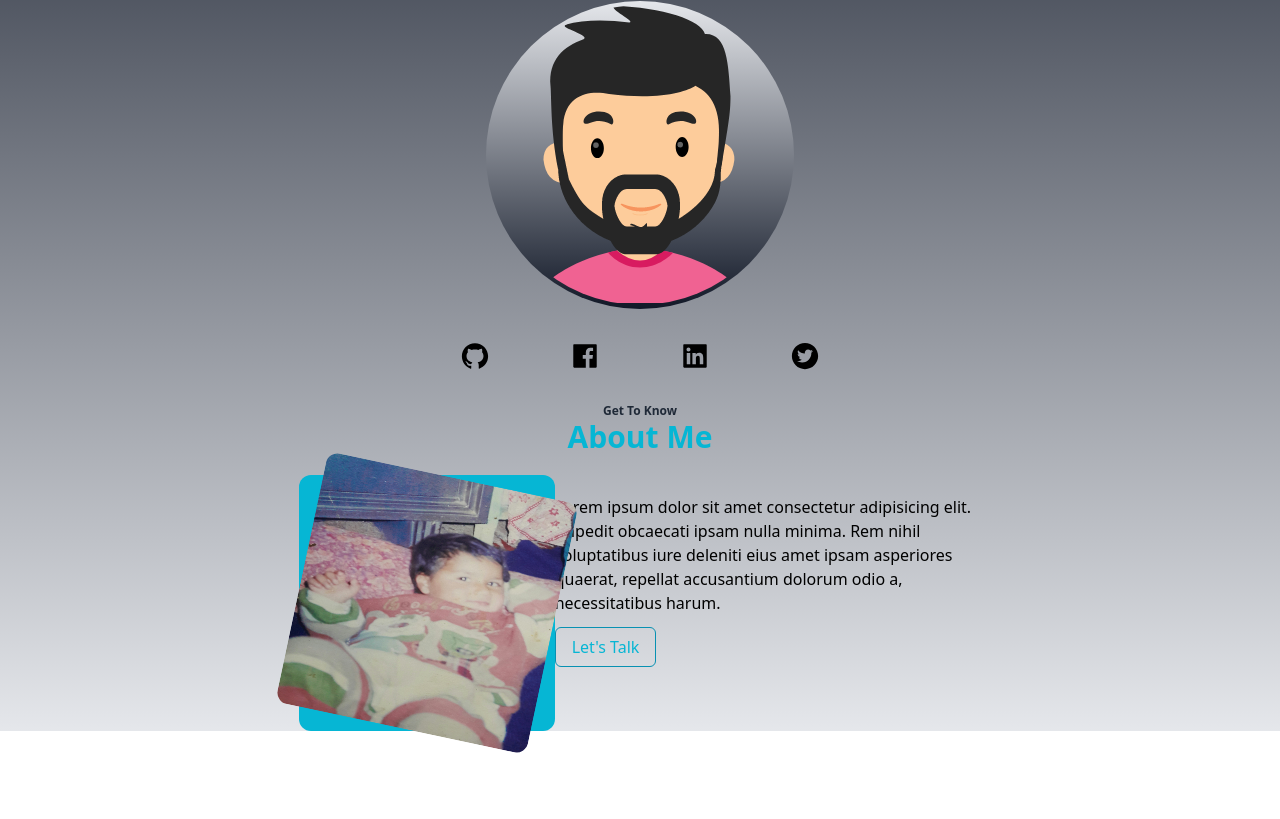
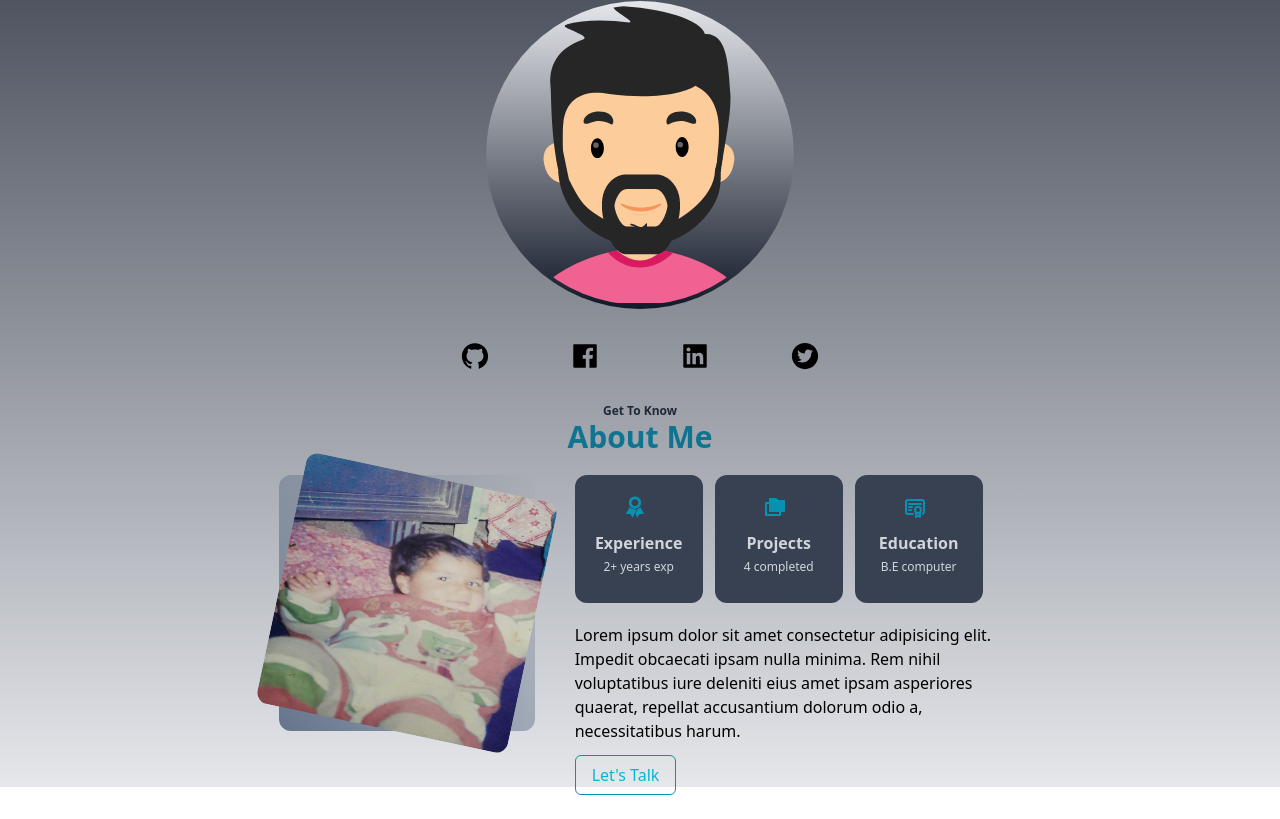
Before and after one commit to syedasrar00/portfolio-v2, a React (Vite) app: page / in a window 1280 px wide. Shown: the part 325-1144 px from the top of the page. Before the commit the page ends 1088 px from the top, so only its background shows below. Built offline with nearby package versions, Linux system fonts and the light colour scheme.

Commit message:
added exp, project, qual card

```diff
--- a/src/components/About.jsx
+++ b/src/components/About.jsx
@@ -1,17 +1,38 @@
 import React from 'react'
-import childPic from './assets/childhood.jpg'
+import childPic from './assets/childhood.jpg';
+import { IoIosRibbon } from 'react-icons/io';
+import { RiFoldersFill } from 'react-icons/ri';
+import { TbCertificate } from 'react-icons/tb';
+import { variable } from './variable';
 
 export default function About() {
   return (
     <div className='my-8'>
         <p className='text-gray-800 font-sans text-center text-xs font-bold'>Get To Know</p>
-        <h1 className='text-3xl font-bold text-cyan-500 text-center'>About Me</h1>
-        <div className="flex my-5 justify-center">
-            <div className='bg-cyan-500 rounded-xl'><img src={childPic} className="h-64 w-64 rotate-12 rounded-xl hover:rotate-0 ease-in duration-300"/></div>
+        <h1 className='text-3xl font-bold text-cyan-700 text-center'>About Me</h1>
+        <div className="flex my-5 justify-center gap-x-10">
+            <div className='bg-gradient-to-tr from-slate-500 to-transparent rounded-xl w-64 h-64'>
+                <img src={childPic} className="h-64 w-64 rotate-12 rounded-xl hover:rotate-0 ease-in duration-300"/>
+            </div>
             <div className="w-1/3 gap-5">
-                {/* <card />
-                <card />
-                <card /> */}
+                <div className="flex text-center">
+                    <section className='w-32 h-32 bg-gray-700 mr-3 rounded-xl hover:bg-gray-500 ease-in duration-300'>
+                        <p className='text-2xl mx-12 mt-5 text-cyan-600'><IoIosRibbon /></p>
+                        <h1 className='text-gray-300 font-bold pt-3 pb-1'>Experience</h1>
+                        <p className='text-gray-300 text-xs'>{variable.exp}</p>
+                    </section>
+                    <section className='w-32 h-32 bg-gray-700 mr-3 rounded-xl hover:bg-gray-500 ease-in duration-300'>
+                        <p className='text-2xl mx-12 mt-5 text-cyan-600'><RiFoldersFill /></p>
+                        <h1 className='text-gray-300 font-bold pt-3 pb-1'>Projects</h1>
+                        <p className='text-gray-300 text-xs'>{variable.project}</p>
+                    </section>
+                    <section className='w-32 h-32 bg-gray-700 mr-3 rounded-xl hover:bg-gray-500 ease-in duration-300'>
+                        <p className='text-2xl mx-12 mt-5 text-cyan-600'><TbCertificate /></p>
+                        <h1 className='text-gray-300 font-bold pt-3 pb-1'>Education</h1>
+                        <p className='text-gray-300 text-xs'>{variable.qualification}</p>
+                    </section>
+
+                </div>
                 <p className='my-5'>Lorem ipsum dolor sit amet consectetur adipisicing elit. Impedit obcaecati ipsam nulla minima. Rem nihil voluptatibus iure deleniti eius amet ipsam asperiores quaerat, repellat accusantium dolorum odio a, necessitatibus harum.</p>
                 <a href='#' className='border text-cyan-500 border-cyan-600 px-4 py-2 rounded-md hover:bg-cyan-500 hover:text-gray-700'>Let's Talk</a>
             </div>
--- a/src/components/variable.js
+++ b/src/components/variable.js
@@ -4,5 +4,8 @@ export const variable = {
     facebook : "https://www.facebook.com/profile.php?id=100064497972939&mibextid=ZbWKwL",
     github : "https://www.github.com/syedasrar00",
     linkedin : "https://www.linkedin/",
-    twitter : "https://www.twitter.com/asrarqadri"
+    twitter : "https://www.twitter.com/asrarqadri",
+    exp : "2+ years exp",
+    qualification: "B.E computer",
+    project: "4 completed"
 }
```
